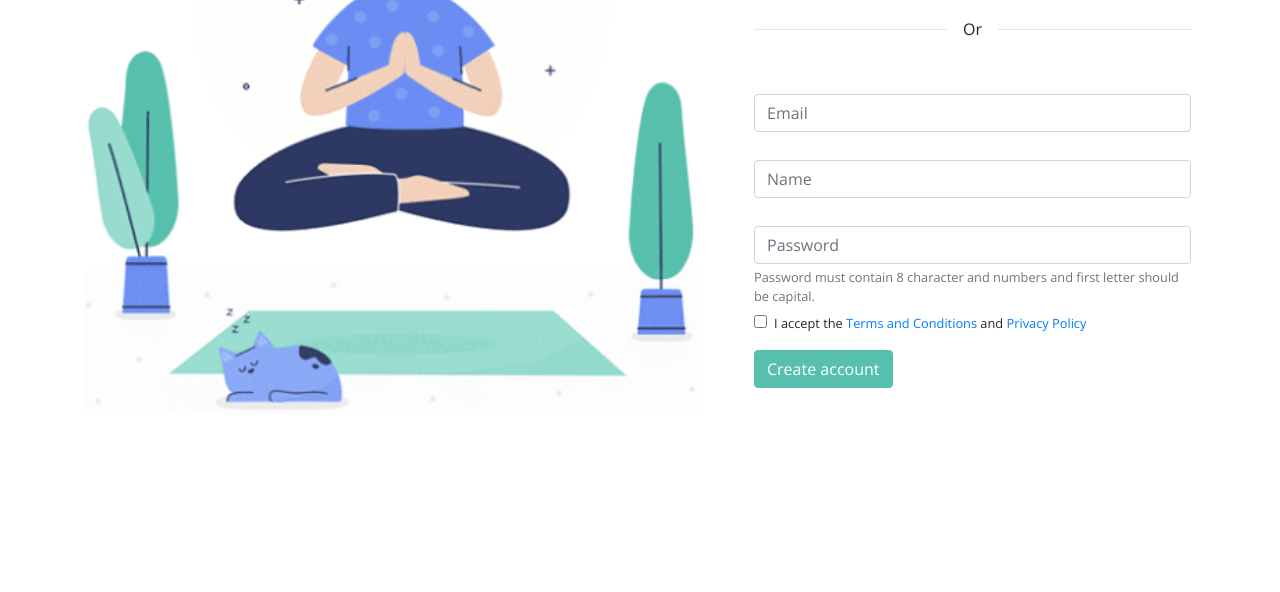
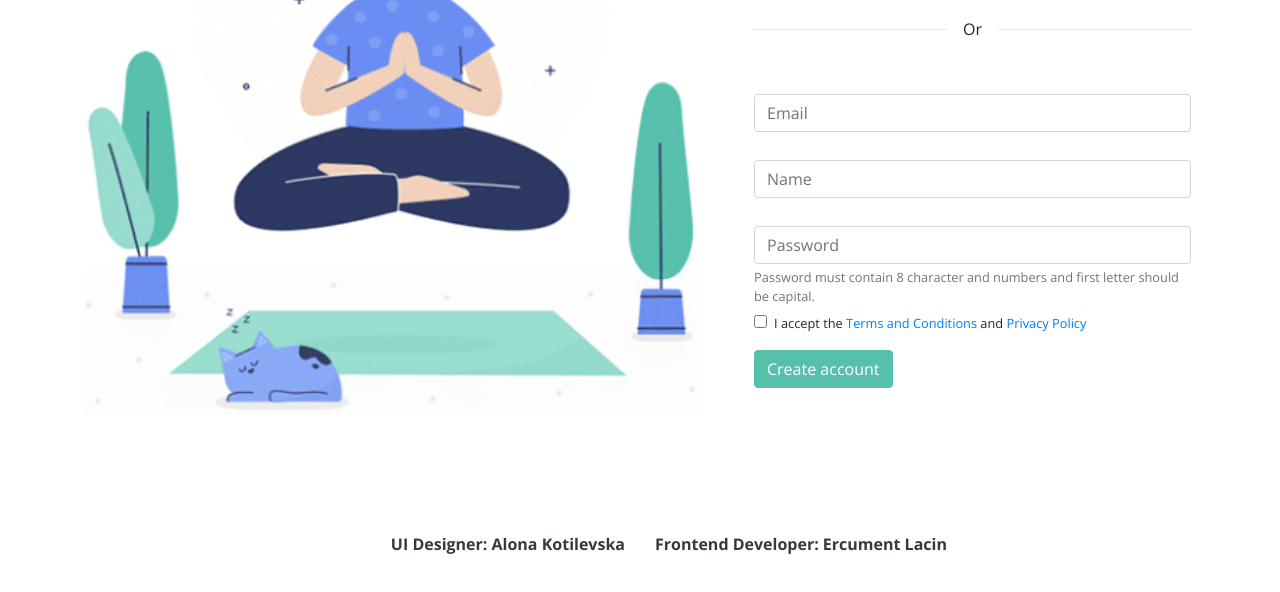
Before and after one commit to ercumentlacin/Sign-Up-Page, a plain HTML site: page index.html in a window 1280 px wide. Shown: the part 406-998 px from the top of the page. Before the commit the page ends 890 px from the top, so only its background shows below. Drawn offline with nearby package versions, Linux system fonts and the light colour scheme.

Commit message:
Update index.html

```diff
--- a/index.html
+++ b/index.html
@@ -76,6 +76,13 @@
           <!-- last column end -->
         </div>
       </main>
+      <!--  main end      -->
+      <footer class="footer" id="footer">
+        <div class="row mb-5 py-5">
+          <div class="col-sm-6 text-center text-md-right"><a href="https://www.behance.net/kotilevskac6ea" class="text-dark font-weight-bold">UI Designer: Alona Kotilevska</a></div>
+          <div class="col-sm-6 text-center text-md-left mt-3 mt-sm-0"><a href="https://github.com/ercumentlacin" class="text-dark font-weight-bold">Frontend Developer: Ercument Lacin</a></div>
+      </div>
+      </footer>
     </div>
 
     <!-- Option 2: jQuery, Popper.js, and Bootstrap JS-->
```
